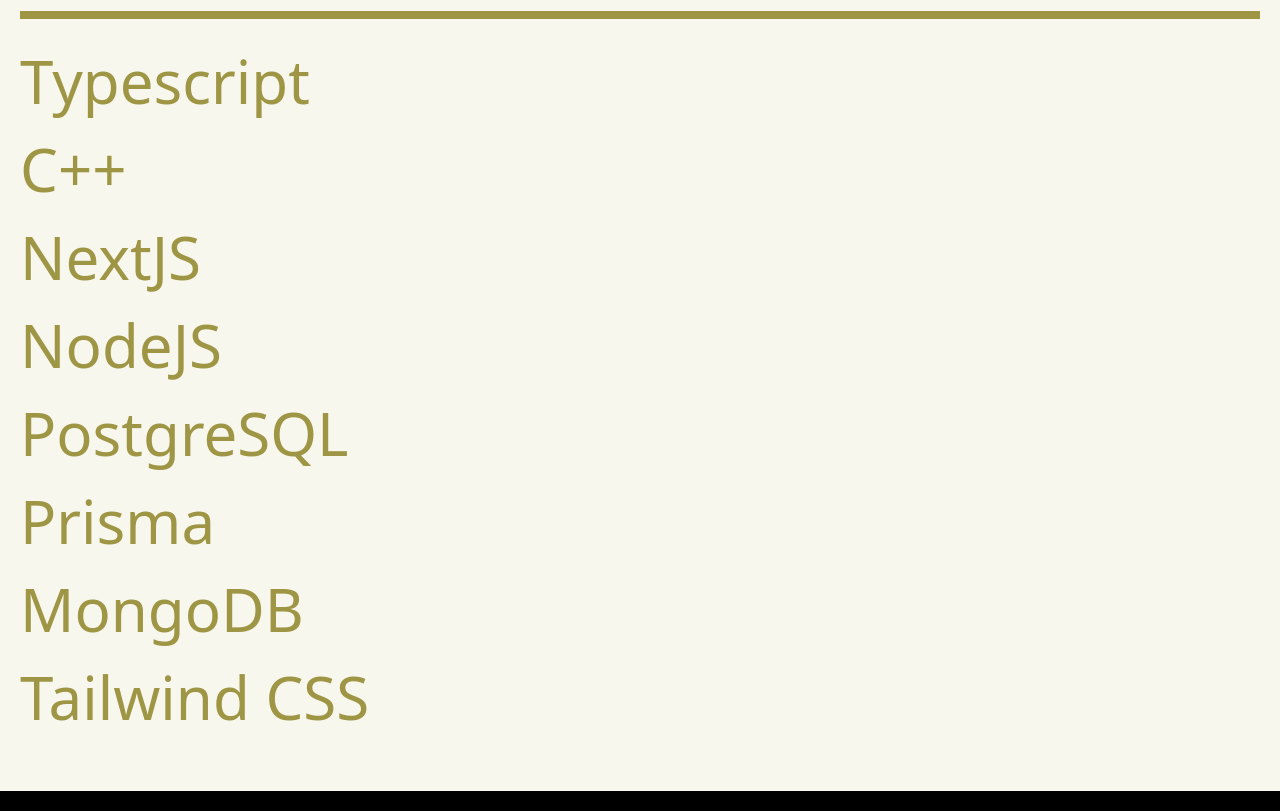
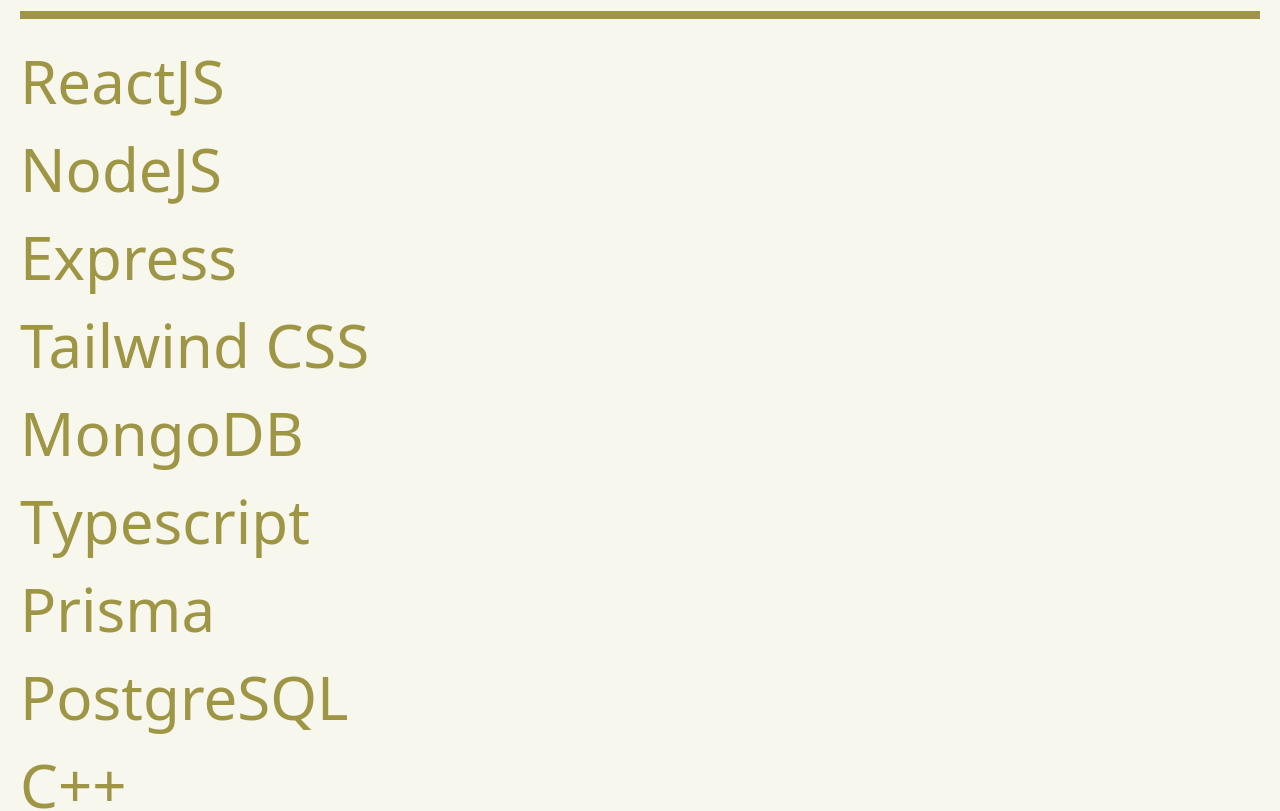
Before and after one commit to Anish2907/Portfolio, a React (Vite) app: page / in a window 1280 px wide. Shown: the part 3820-4631 px from the top of the page. Built offline with nearby package versions, Linux system fonts and the light colour scheme; a web font is replaced by a local one.

Commit message:
Update skills and location

```diff
--- a/src/components/Contact/index.jsx
+++ b/src/components/Contact/index.jsx
@@ -163,7 +163,7 @@
                 <div>
                     <span className="block text-3xl mb-2 large-tablet:text-4xl">Location</span>
                     <div className="flex flex-col gap-2 text-gray-500 large-tablet:text-2xl">
-                        <span>West Bengal, India</span>
+                        <span>Hyderabad, India</span>
                         <div className="text-3xl">
                             {hours}:{minutes}:{seconds}
                         </div>
--- a/src/components/Skills/index.jsx
+++ b/src/components/Skills/index.jsx
@@ -48,14 +48,15 @@
                 </div>
                 <div className="bar h-1 w-full bg-deepBeigsh laptop:h-2" />
                 <div className="w-full flex flex-col items-start text-4xl gap-3 text-deepBeigsh large-tablet:text-5xl large-tablet:gap-5 laptop:text-6xl laptop:gap-7">
+                    <span>ReactJS</span>
+                    <span>NodeJS</span>
+                    <span>Express</span>
+                    <span>Tailwind CSS</span>
+                    <span>MongoDB</span>
                     <span>Typescript</span>
+                    <span>Prisma</span>
+                    <span>PostgreSQL</span>
                     <span>C++</span>
-                    <span>NextJS</span>
-                    <span>NodeJS</span>
-                    <span>PostgreSQL</span>
-                    <span>Prisma</span>
-                    <span>MongoDB</span>
-                    <span>Tailwind CSS</span>
                 </div>
             </div>
         </div>
```
